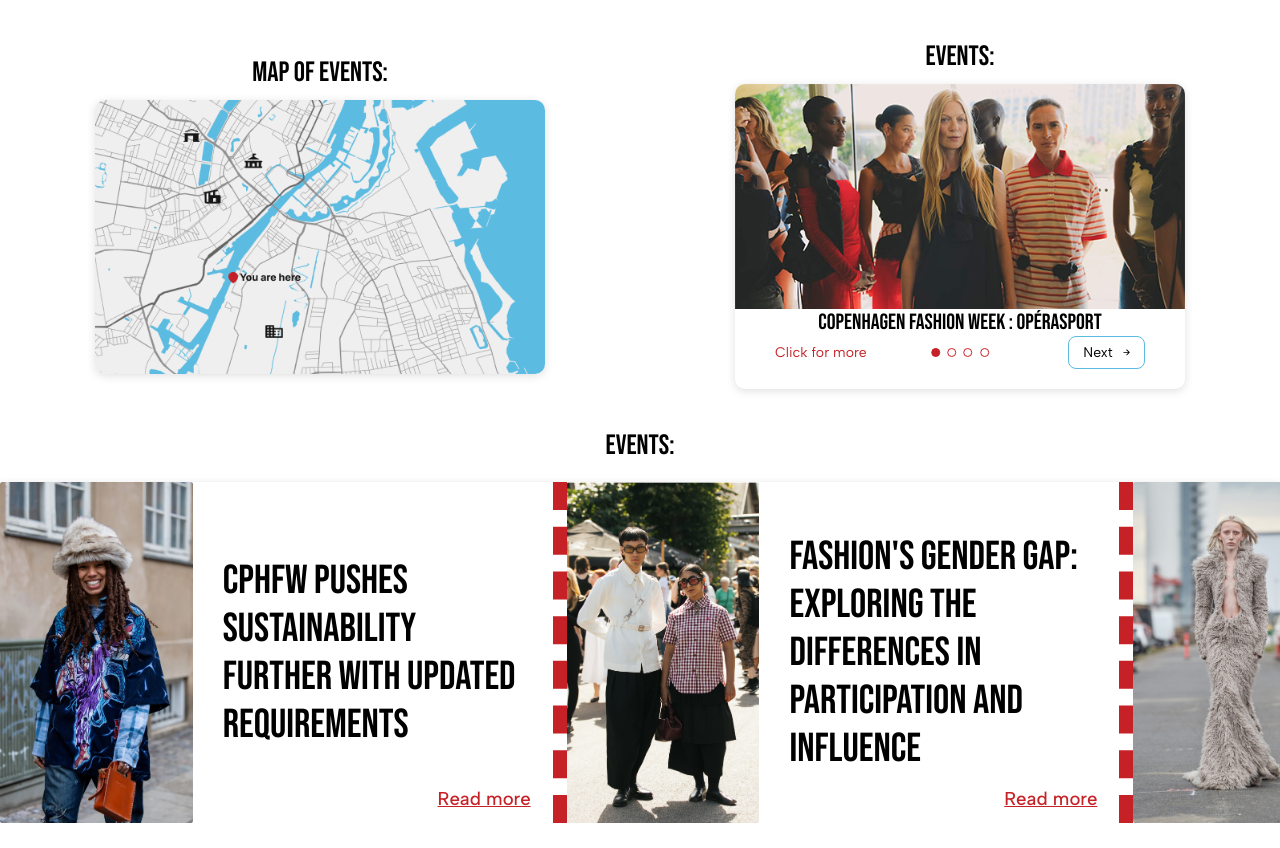
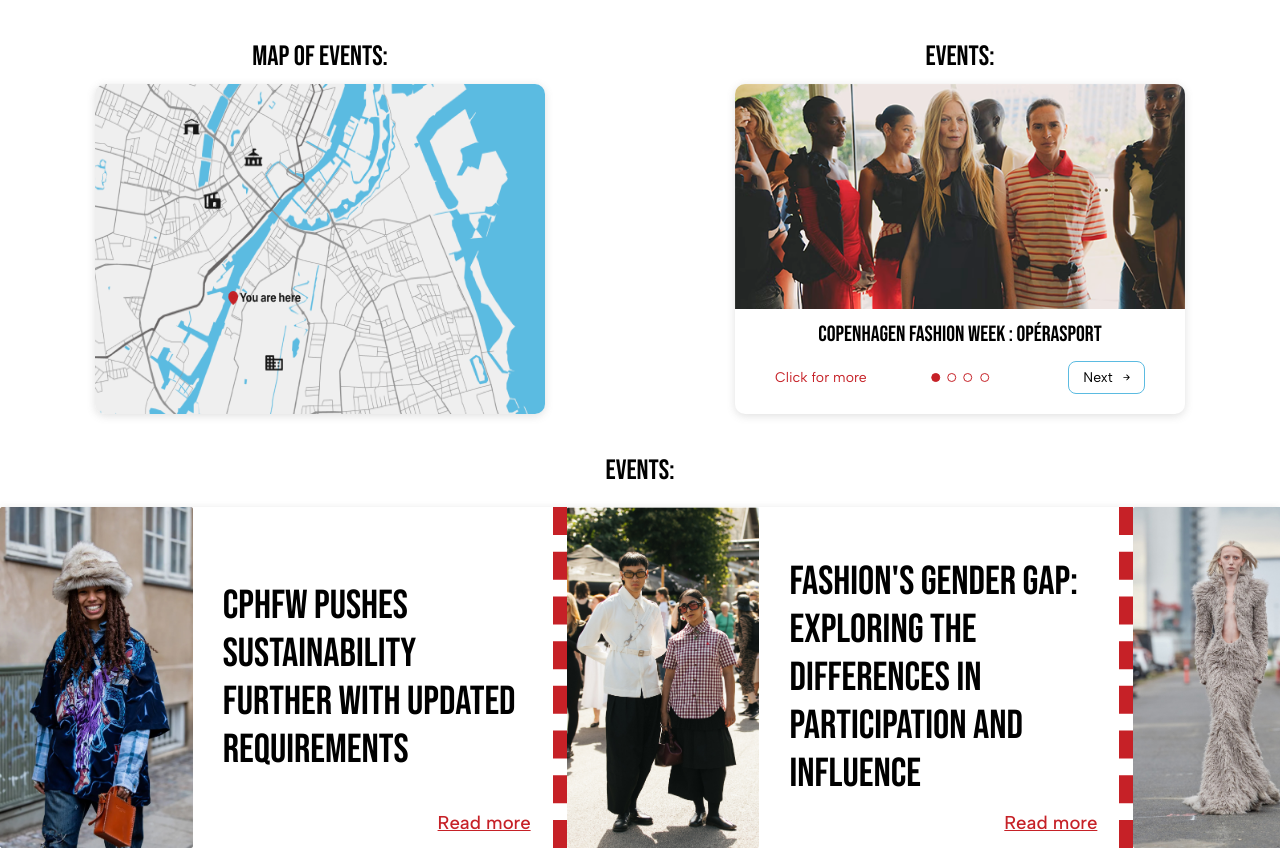
Before and after one commit to Victor616-com/CPHFW, a plain HTML site: page index.html in a window 1280 px wide. Shown: the part 66-914 px from the top of the page. Before the commit the page ends 889 px from the top, so only its background shows below. Drawn offline with Linux system fonts and the light colour scheme.

Commit message:
Version 3

```diff
--- a/stylesheet-home.css
+++ b/stylesheet-home.css
@@ -63,7 +63,7 @@ p {
     margin-top: 10px;
     display: flex;
     justify-content: space-around;
-    align-items: center;
+    align-items: flex-start;
     flex-wrap: wrap;
 }
 .element-title {
@@ -72,6 +72,7 @@ p {
 #top-section #map {
     border-radius: 10px;
     width: 450px;
+    height: 330px;
 }
 #top-section .top-section-element {
     display: flex;
@@ -90,6 +91,7 @@ p {
     overflow: hidden;
     border-radius: 10px;
     width: 450px;
+    height: 330px;
     display: flex;
     flex-direction: column;
     justify-content: space-between;
```
